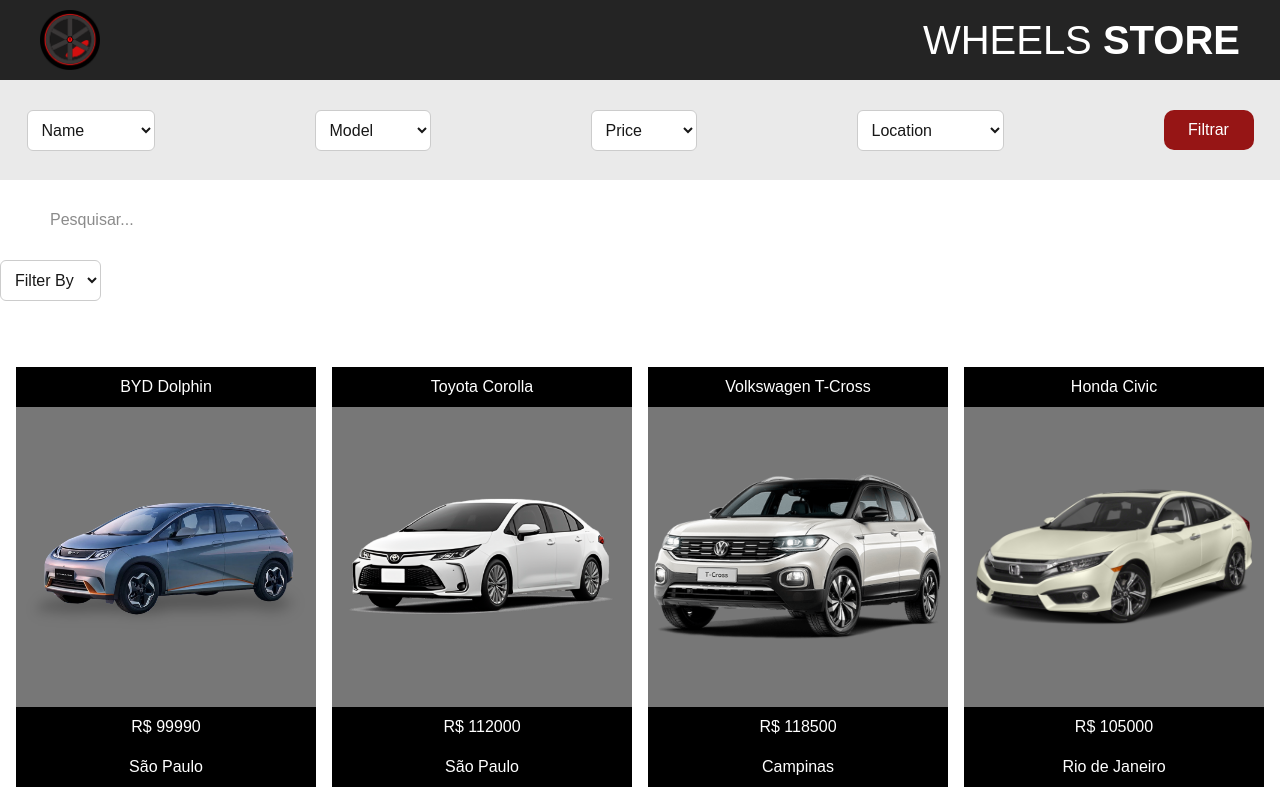
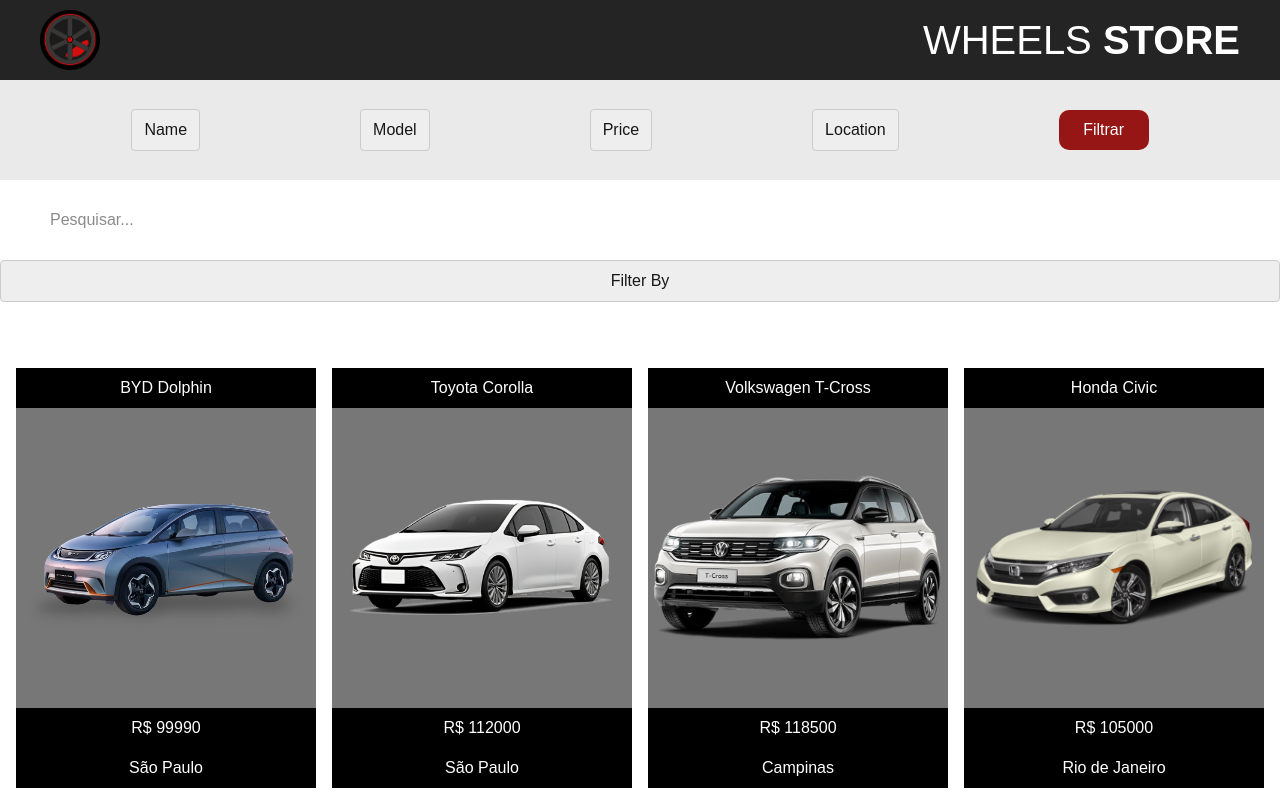
Before and after one commit to ImOutOfBounds/Buscador-de-Carros, a Next.js app: page / in a window 1280 px wide. Shown: the top 795 px of the page. Built offline with nearby package versions, Linux system fonts and the light colour scheme.

Commit message:
ajustando filtros para suportar checkbox lists

```diff
--- a/app/components/filtersSection/filters.tsx
+++ b/app/components/filtersSection/filters.tsx
@@ -25,22 +25,23 @@
     filterJson(data.map((item) => item.Name)),
     filterJson(data.map((item) => item.Model)),
     [
-        { label: 'Gasolina', value: 'gasolina' },
-        { label: 'Etanol', value: 'etanol' },
-        { label: 'Diesel', value: 'diesel' },
-        { label: 'Elétrico', value: 'eletrico' },
+        { label: 'Até R$ 10.000,00', value: 'Price1' },
+        { label: 'R$ 10.000,00 - R$ 20.000,00', value: 'Price2' },
+        { label: 'R$ 20.000,00 - R$ 50.000,00', value: 'Price3' },
+        { label: 'Mais de R$ 50.000,00', value: 'Price4' },
     ],
     filterJson(data.map((item) => item.Location)),
     ];
 
 
-  const [selectedOptions, setSelectedOptions] = useState<string[]>(Array(selectorsData.length).fill(""));
+  const [selectedOptions, setSelectedOptions] = useState<string[][]>(Array(selectorsData.length).fill([]).map(() => []));
 
-  const handleChange = (index: number, value: string) => {
-    const updated = [...selectedOptions];
-    updated[index] = value;
-    setSelectedOptions(updated);
-  };
+  const handleChange = (index: number, values: string[]) => {
+  const updated = [...selectedOptions];
+  updated[index] = values;
+  setSelectedOptions(updated);
+};
+
 
   const logResult = () => {
     console.log(selectedOptions);
--- a/app/components/itemSelector/selector.tsx
+++ b/app/components/itemSelector/selector.tsx
@@ -1,7 +1,7 @@
 'use client';
 
-import React from 'react';
-import { Container, Select } from './style';
+import React, { useState } from 'react';
+import { Container, InputList, PlaceholderBtn } from './style';
 
 type Option = {
   label: string;
@@ -10,22 +10,46 @@
 
 type SelectorProps = {
   options?: Option[];
-  selected: string;
-  onChange: (value: string) => void;
+  selected: string[];
+  onChange: (value: string[]) => void;
   placeholder?: string;
 };
 
 export default function Selector({ options = [], selected, onChange, placeholder = 'Filter By', }: SelectorProps) {
+  const [isActive, setIsActive] = useState(false);
+
+  const handleCheckboxChange = (value: string) => {
+    if (selected.includes(value)) {
+      onChange(selected.filter((item) => item !== value));
+    } else {
+      onChange([...selected, value]);
+    }
+  };
+
+  const toggleOpen = () => setIsActive((prev) => !prev);
+
   return (
     <Container>
-      <Select value={selected} onChange={(e) => onChange(e.target.value)}>
-        <option value="">{placeholder}</option>
-        {options.map((opt) => (
-          <option key={opt.value} value={opt.value}>
-            {opt.label}
-          </option>
-        ))}
-      </Select>
+      <PlaceholderBtn onClick={toggleOpen}>
+        {placeholder}
+      </PlaceholderBtn>
+
+      {isActive && (
+        <InputList>
+          {options.map((opt) => (
+            <label key={opt.value} style={{ display: 'block'}}>
+              <input
+                type="checkbox"
+                value={opt.value}
+                checked={selected.includes(opt.value)}
+                onChange={() => handleCheckboxChange(opt.value)}
+              />
+              {' '}
+              {opt.label}
+            </label>
+          ))}
+        </InputList>
+      )}
     </Container>
   );
 }
--- a/app/components/itemSelector/style.ts
+++ b/app/components/itemSelector/style.ts
@@ -4,16 +4,34 @@
 
 export const Container = styled.div`
   display: flex;
-  align-items: center;
+  flex-direction: column;
+  position: relative;
 `;
 
-export const Select = styled.select`
+export const PlaceholderBtn = styled.button`
+  padding: 8px 12px;
+  border-radius: 4px;
+  background-color: #eee;
+  cursor: pointer;
+  border: 1px solid #ccc;
+
+  &:hover {
+    background-color: #ddd;
+  }
+`;
+
+export const InputList = styled.div`
+  position: absolute;
+  top: 100%;
+  left: 0;
+  margin-top: 5px;
+  min-width: 200px;
   padding: 10px;
-  font-size: 16px;
-  border-radius: 6px;
+  font-size: 15px;
+  border-radius: 10px;
   border: 1px solid #ccc;
   background-color: #fff;
-  cursor: pointer;
+  z-index: 1;
 
   &:hover {
     border-color: #999;
```
